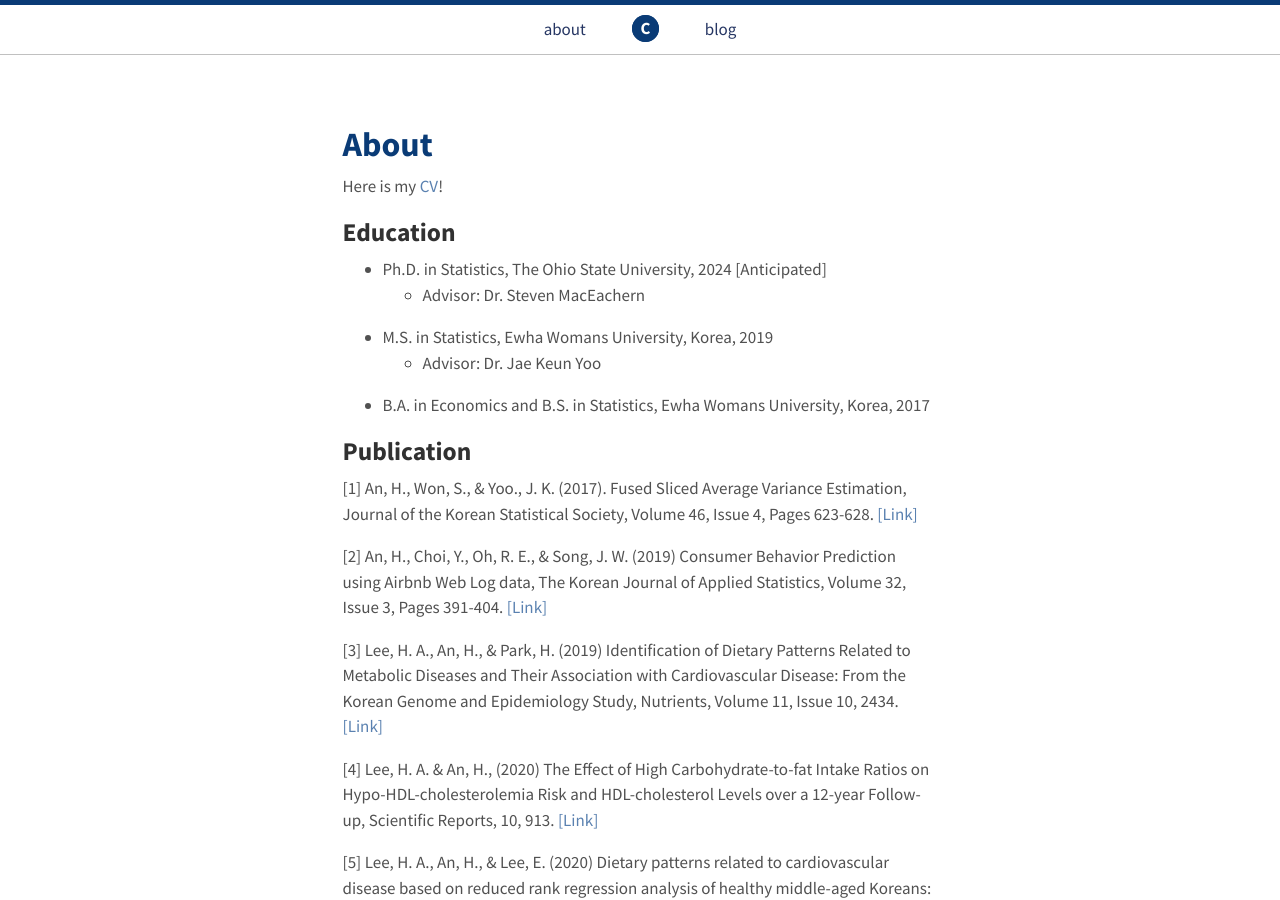
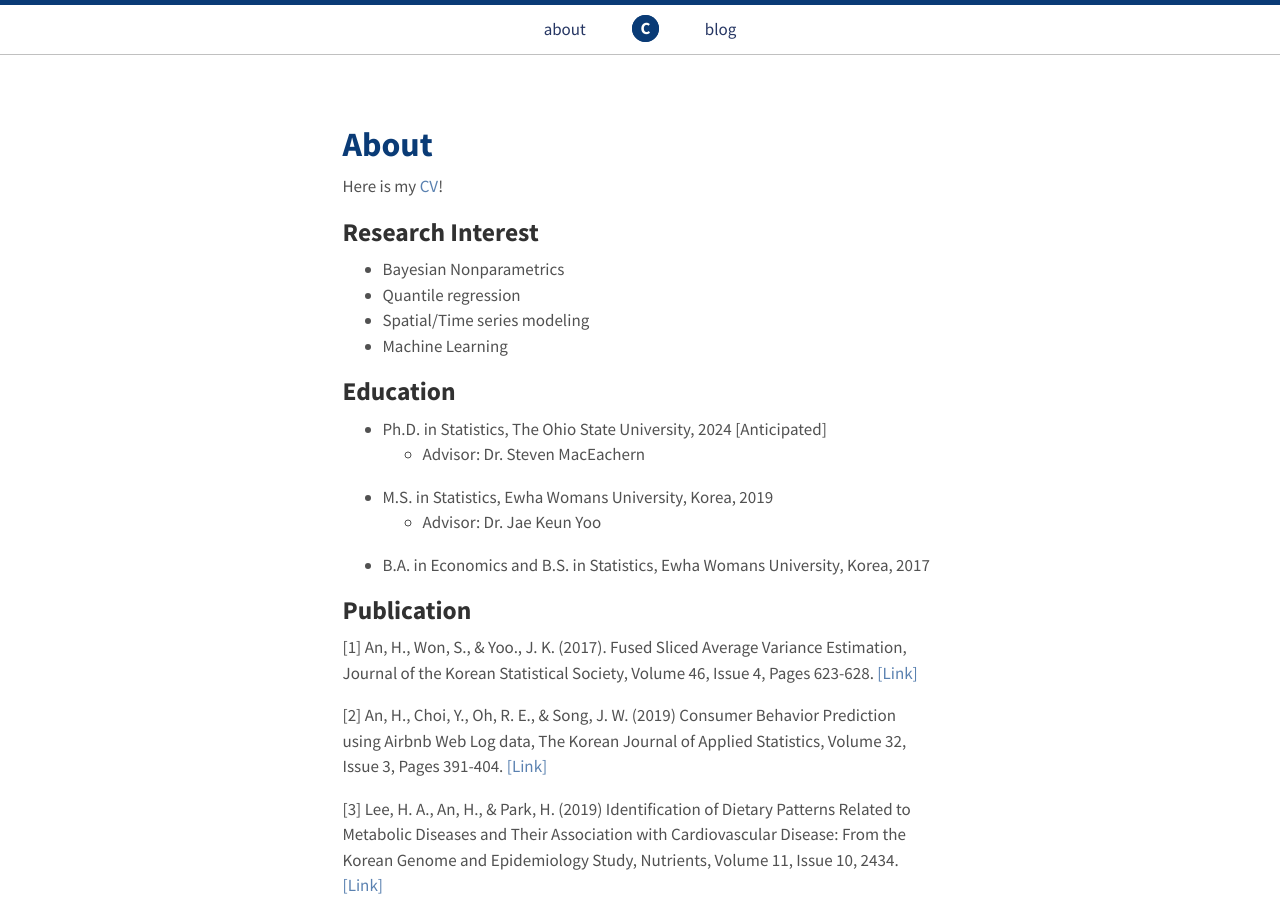
Before and after one commit to hyoin-an/hyoin-an.github.io, a Jekyll site: the page built from about.md, in a window 1280 px wide and 900 px high. Built offline with Jekyll 4.4.1, drawn with Linux system fonts in a browser that asks for light colours.

Commit message:
Update about.md

```diff
--- a/about.md
+++ b/about.md
@@ -4,6 +4,12 @@ title: About
 ---
 
 Here is my [CV](files/HyoinAn_OSU_CV.pdf)!
+
+## Research Interest
+- Bayesian Nonparametrics
+- Quantile regression
+- Spatial/Time series modeling
+- Machine Learning
 
 ## Education
 
```
